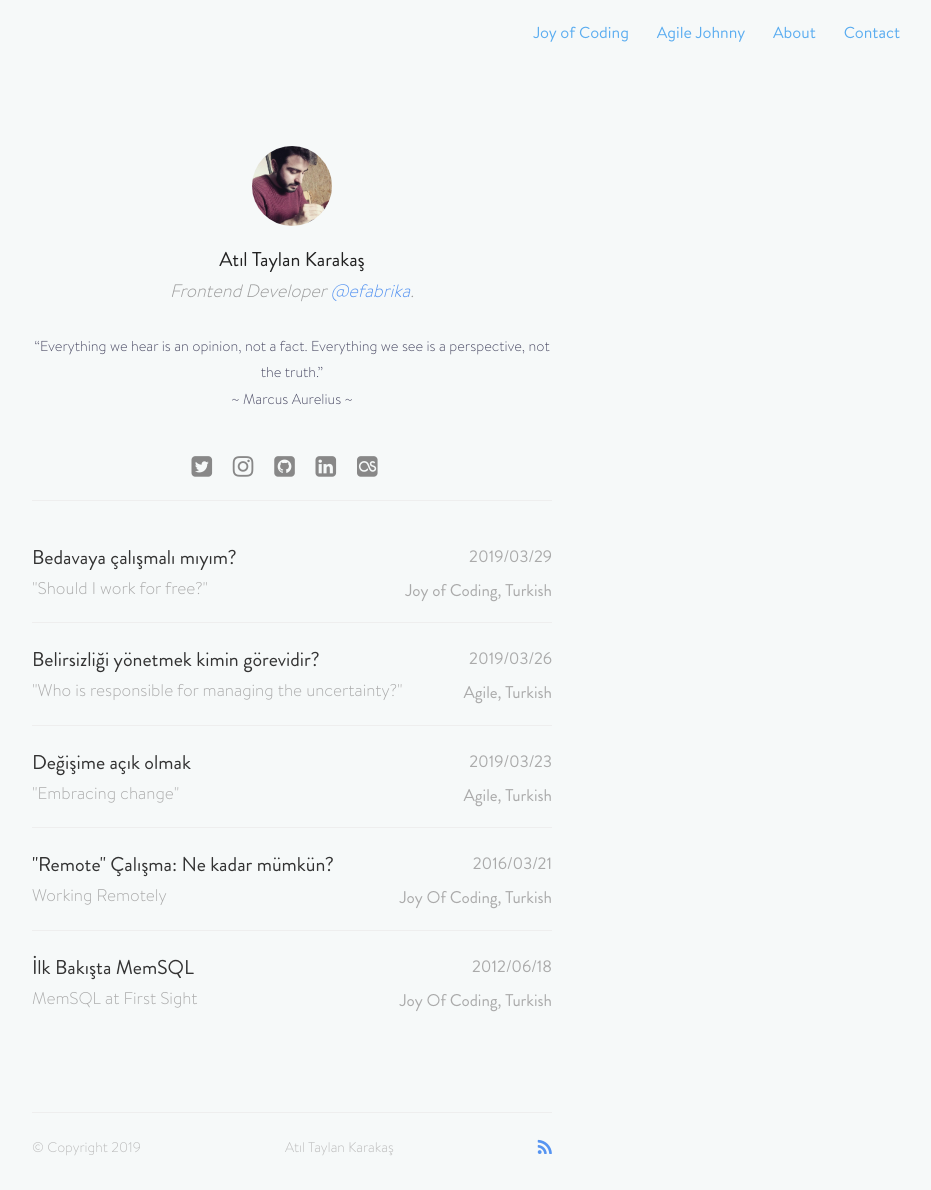
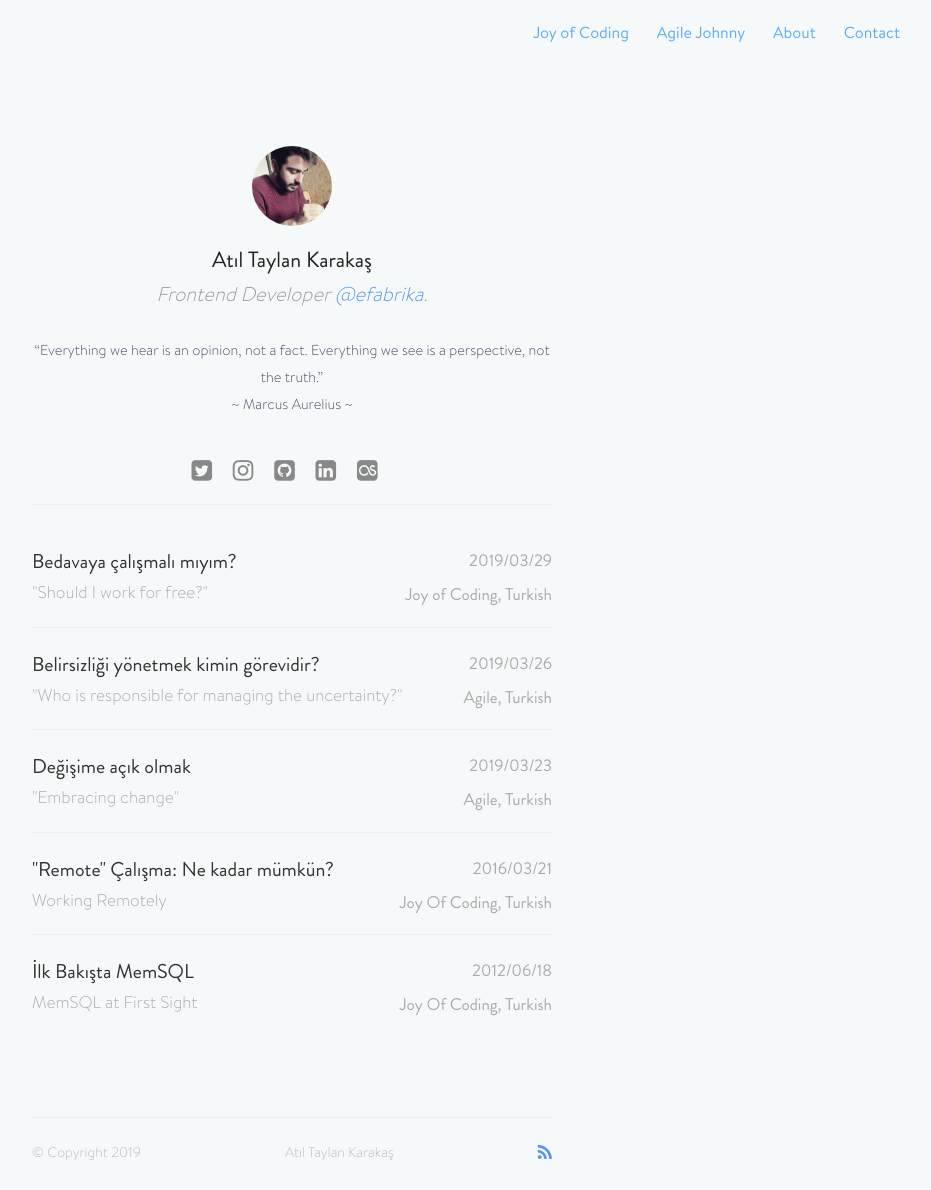
Before and after one commit to taylankarakas/taylankarakas.github.io, a Jekyll site: the page built from index.md, in a window 1280 px wide. Shown: the whole page, without its empty margins (348-1279 px from the left). Built offline with Jekyll 4.4.1, drawn with Linux system fonts in a browser that asks for light colours; nearby versions of some CDN libraries.

Commit message:
header fix

```diff
--- a/assets/css/style.css
+++ b/assets/css/style.css
@@ -144,14 +144,14 @@ h2 {
 }
 
 .profile h1 {
-	font-weight: 400;
+	font-weight: 500;
 	letter-spacing: 0px;
-	font-size: 20px;
+	font-size: 22px;
 	color: #222;
 }
 
 .profile h2 {
-	font-size: 18px;
+	font-size: 20px;
 	  font-weight: 400;
 	  color: #999;
 	  margin-top: 10px;
```
Also changed, not shown: _includes/profile.html (line endings or trailing spaces).
